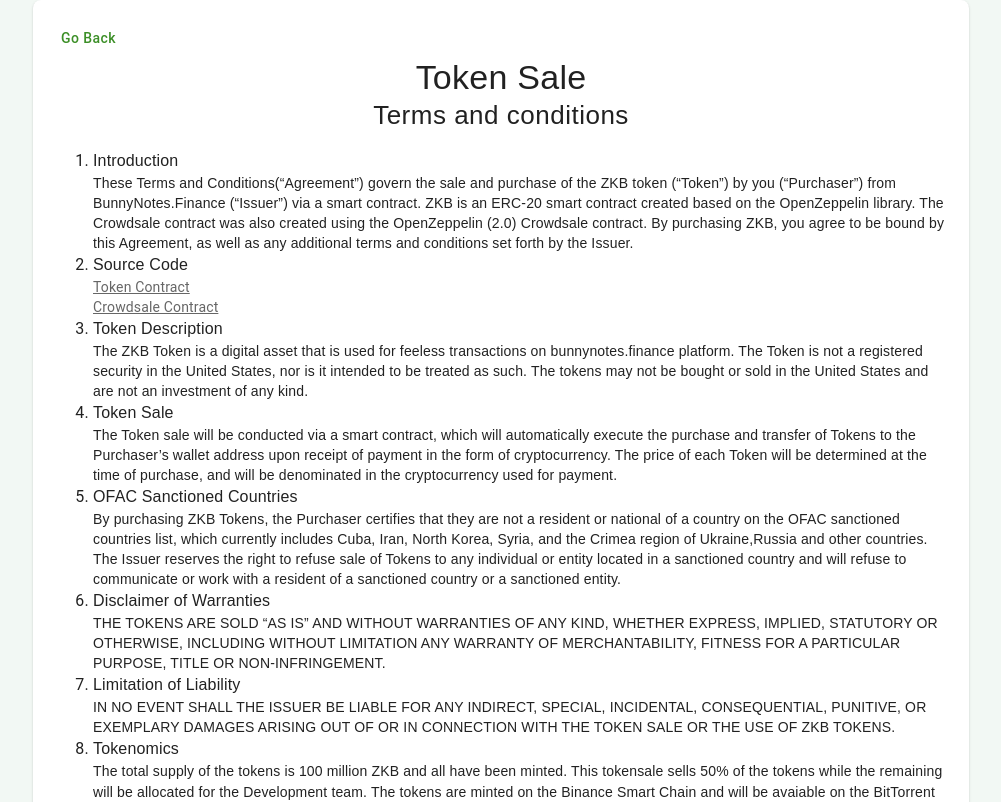
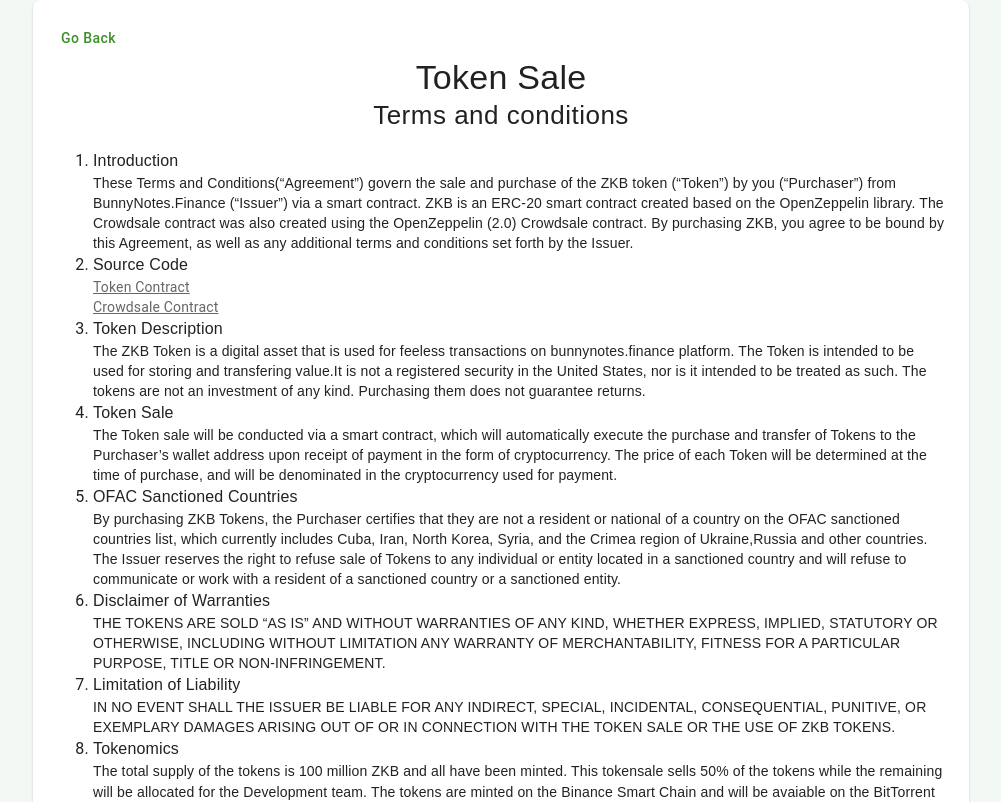
Before and after one commit to StrawberryChocolateFudge/Bunny-Notes, a React (Vite) app: page /tokensale in a window 1280 px wide. Shown: the top 802 px of the page, without its empty margins (139-1140 px from the left). Built offline with nearby package versions, Linux system fonts and the light colour scheme; a web font is replaced by a local one.

Commit message:
updated the terms

```diff
--- a/frontend/components/TokenSalePage.tsx
+++ b/frontend/components/TokenSalePage.tsx
@@ -120,7 +120,7 @@
             </li>
             <li>
                 {Body1("Token Description")}
-                {Body2("The ZKB Token is a digital asset that is used for feeless transactions on bunnynotes.finance platform. The Token is not a registered security in the United States, nor is it intended to be treated as such. The tokens may not be bought or sold in the United States and are not an investment of any kind.")}
+                {Body2("The ZKB Token is a digital asset that is used for feeless transactions on bunnynotes.finance platform. The Token is intended to be used for storing and transfering value.It is not a registered security in the United States, nor is it intended to be treated as such. The tokens are not an investment of any kind. Purchasing them does not guarantee returns.")}
             </li>
             <li>
                 {Body1("Token Sale")}
```
